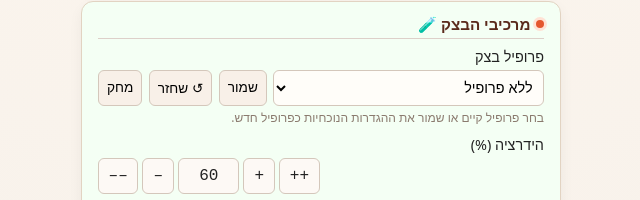
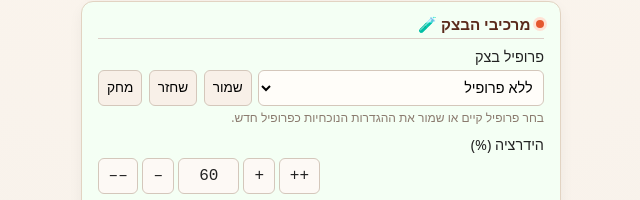
Before and after one commit to alonsalz/Pizza-Calculator, a plain HTML site: page index.html in a window 1280 px wide. Shown: the part 720-920 px from the top of the page, 319-959 px from the left. Drawn offline with Linux system fonts and the light colour scheme.

Commit message:
Update index.html

```diff
--- a/index.html
+++ b/index.html
@@ -430,7 +430,7 @@
             <option value="">ללא פרופיל</option>
           </select>
           <button type="button" id="saveProfileBtn">שמור</button>
-          <button type="button" id="reloadProfileBtn">↺ שחזר</button>
+          <button type="button" id="reloadProfileBtn">שחזר</button>
           <button type="button" id="deleteProfileBtn">מחק</button>
         </div>
         <div class="small-note">
```
